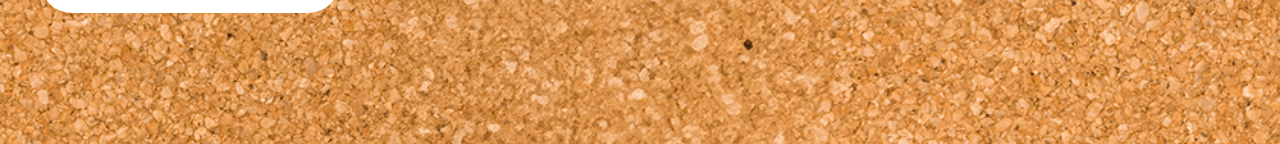
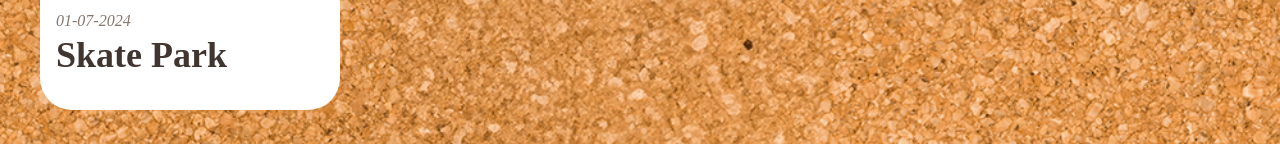
Before and after one commit to lorenzoferrante97/js-photo-blog, a website: page index.html in a window 1280 px wide. Shown: the part 380-524 px from the top of the page. Drawn offline with Linux system fonts and the light colour scheme; a web font is replaced by a local one.

Commit message:
add: card info

```diff
--- a/index.html
+++ b/index.html
@@ -29,6 +29,11 @@
                         <figure class="overflow-hidden rounded-md">
                             <img src="https://marcolanci.it/boolean/assets/pictures/1.png" alt="" class="img-responsive">
                         </figure>
+                        <!-- card info -->
+                        <div>
+                            <p class="italic text-makara-600">01-07-2024</p>
+                            <p class="h1 text-makara-900">Skate Park</p>
+                        </div>
                     </div>
                 </div>
             </div>
```
Also changed, not shown: src/output.css.
